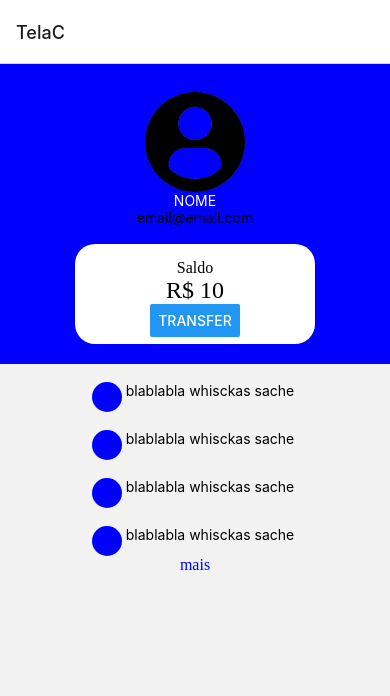
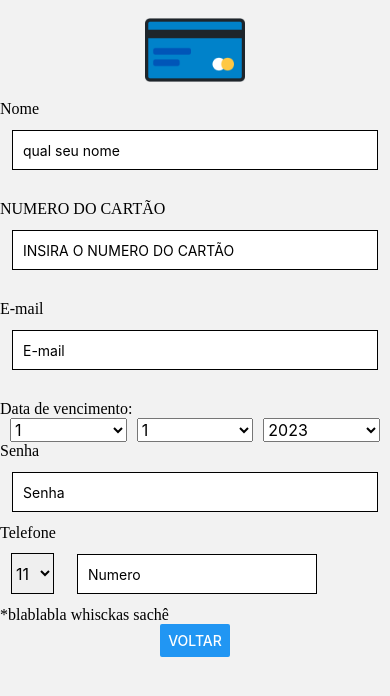
Before and after one commit to aniarazwarg/dsProject, a React Native app: screen /TelaE in a window 390 px wide. Shown: the top 696 px of the page. Built offline with nearby package versions, Linux system fonts and the light colour scheme.

Commit message:
tela E com os pickers

```diff
--- a/App.js
+++ b/App.js
@@ -6,18 +6,23 @@ import { TelaA } from './telas/TelaA';
 import { TelaB } from './telas/TelaB';
 import { TelaC } from './telas/TelaC';
 import { TelaD } from './telas/TelaD';
+import { TelaE } from './telas/TelaE';
+
 
 const Stack = createNativeStackNavigator();
 
 export default function App() {
   return (
     <NavigationContainer>
-      <Stack.Navigator initialRouteName='TelaC'>
-        <Stack.Screen name='TelaA' component={TelaA}/>
-        <Stack.Screen name='TelaB' component={TelaB}/>
-        <Stack.Screen name='TelaC' component={TelaC}/>
-        <Stack.Screen name='TelaD' component={TelaD}/>
+
+      <Stack.Navigator initialRouteName='TelaE'>
+        <Stack.Screen name='TelaA'  component={TelaA} options={{ headerShown: false }}/>
+        <Stack.Screen name='TelaB' component={TelaB} options={{ headerShown: false }}/>
+        <Stack.Screen name='TelaC' component={TelaC} options={{ headerShown: false }} />
+        <Stack.Screen name='TelaD' component={TelaD} options={{ headerShown: false }}/>
+        <Stack.Screen name='TelaE' component={TelaE} options={{ headerShown: false }}/>
       </Stack.Navigator>
+
     </NavigationContainer>
   );
 }
--- a/telas/TelaC.js
+++ b/telas/TelaC.js
@@ -1,6 +1,9 @@
 import React from "react";
 import { View, Button, Image, StyleSheet, Text, TextInput,Card,TouchableOpacity} from "react-native";
 // import { Card } from 'react-native-elements';
+
+
+
 
 export function TelaC({navigation}) {
     return (
--- /dev/null
+++ b/telas/TelaE.js
@@ -0,0 +1,282 @@
+import { View, Button, Image, StyleSheet, Text, TextInput , CheckBox , Picker,} from "react-native";
+import React, {useState} from 'react';
+import DatePicker from 'react-native';
+
+export function TelaE({navigation})
+{
+    // const [date, setDate] = useState(new Date());
+    // const [showPicker, setShowPicker] = useState(false);
+
+    // const handleDateChange = (selectedDate) => {
+    //   setShowPicker(false);
+    //   setDate(selectedDate || date);
+    // };
+        // const [number, setNumber] = useState('');
+
+        const handleNumberChange = (itemValue) => {
+        setNumber(itemValue);
+        };
+
+        // const [number, setNumber] = useState('');
+
+        // const handleNumberChange = (text) => {
+        //   setNumber(text.replace(/[^0-9]/g, ''));
+        //
+
+
+            const [day, setDay] = useState('');
+
+            const handleDayChange = (itemValue) => {
+              setDay(itemValue);
+            };
+
+            const days = Array.from({ length: 30 }, (_, i) => i + 1);
+// --------------------dia-------------------------------------------------
+            const [mes, setMes] = useState('');
+
+            const handleMesChange = (itemValue) => {
+              setMes(itemValue);
+            };
+
+            const meses = Array.from({ length: 12 }, (_, i) => i + 1);
+// -------------------------mes-----------------------------------------------
+
+            const [year, setYear] = useState('');
+
+            const handleYearChange = (itemValue) => {
+            setYear(itemValue);
+            };
+
+            const years = Array.from({ length: 11 }, (_, i) => i + 2023);
+
+// ------------------------ano-----------------------------------
+
+// ---------------------ddd----------------------
+
+
+        const [ddd, setDdd] = useState('');
+
+        const handleDddChange = (itemValue) => {
+        setDdd(itemValue);
+        };
+
+        const ddds = Array.from({ length: 89 }, (_, i) => i + 11);
+
+
+    const [isSelected, setSelection] = useState(false);
+    return (
+    <View style={{JustifyContent:'center'}}>
+        <View style={styles.container}>
+        {/* <View style={{
+                 flexDirection: 'row',
+                 height: 50,
+                  padding: 40,
+                }}>
+                 <Text style={styles.text}>Welcome!</Text>
+                </View>
+                <br></br> */}
+
+                {/* <View style={{flexDirection: 'row',
+              padding: 40,}}> */}
+                <Image style={styles.imagem} source={require('../assets/cartao.png')}/>
+                </View>
+        {/* </View> */}
+
+
+
+        <View>
+           <text>Nome</text>
+         <TextInput
+          style={styles.input}
+         placeholder="qual seu nome">
+
+           </TextInput>
+          <br></br>
+          <text>NUMERO DO CARTÃO</text>
+           <TextInput
+           style={styles.input}
+          placeholder="INSIRA O NUMERO DO CARTÃO">
+          </TextInput>
+           <br></br>
+           <text>E-mail</text>
+           <TextInput
+           style={styles.input}
+           placeholder="E-mail">
+          </TextInput>
+           <br></br>
+
+
+                {/* <Button title="Selecione uma data" onPress={() => setShowPicker(true)} />
+            {showPicker && (
+                <DatePicker
+                date={date}
+                mode="date"
+                onDateChange={handleDateChange}
+                />)} */}
+
+
+         {/* <text>Telefone</text>
+          <TextInput
+            style={styles.input}
+           placeholder="telefone">
+         </TextInput> */}
+
+                {/* <TextInput style={styles.input}
+           placeholder="DIA"></TextInput>
+            value={number}
+            onChangeText={handleNumberChange}
+            keyboardType="numeric"
+            /> */}
+
+                    {/* <Picker
+      selectedValue={number}
+      onValueChange={handleNumberChange}
+    >
+      <Picker.Item label="1" value="1" />
+      <Picker.Item label="2" value="2" />
+      <Picker.Item label="3" value="3" />
+      <Picker.Item label="4" value="4" />
+      <Picker.Item label="5" value="5" />
+    </Picker> */}
+
+    <text>Data de vencimento: </text>
+    <View style={{ flexDirection: 'row' }}>
+
+
+    <View style={{width:10}}/>
+<Picker
+selectedValue={day}
+onValueChange={handleDayChange}
+style={{ flex: 1 }}
+
+>
+{days.map((d) => (
+<Picker.Item key={d} label={d.toString()} value={d.toString()} />
+))}
+</Picker>
+<View style={{width:10}}/>
+{/* -------------------------------dia  */}
+<Picker
+selectedValue={mes}
+onValueChange={handleDayChange}
+style={{ flex: 1 }}
+>
+{meses.map((m) => (
+<Picker.Item key={m} label={m.toString()} value={m.toString()} />
+))}
+</Picker>
+<View style={{width:10}}/>
+{/* --------------------------------mes */}
+<Picker
+selectedValue={year}
+onValueChange={handleYearChange}
+style={{ flex: 1 }}
+>
+{years.map((y) => (
+<Picker.Item key={y} label={y.toString()} value={y.toString()} />
+))}
+</Picker>
+<View style={{width:10}}/>
+{/* ------------------------------------ano */}
+</View>
+
+<text>Senha</text>
+          <TextInput
+            style={styles.input}
+           placeholder="Senha">
+         </TextInput>
+
+
+         <text>Telefone</text>
+         <View style={{ flexDirection: 'row' }}>
+
+          <Picker selectedValue={ddd} onValueChange={handleDddChange}
+          style={{ height: 41 , margin:11 , borderColor:'black'}}
+          >
+                {ddds.map((d) => (
+                <Picker.Item key={d} label={d.toString()} value={d.toString()} />
+                ))}
+            </Picker>
+         <TextInput
+            style={styles.input}
+           placeholder="Numero">
+         </TextInput>
+         </View>
+
+         <text>*blablabla whisckas sachê</text>
+
+
+        </View>
+
+
+
+        <View style={{flexDirection: 'row',
+              justifyContent:'center',}}>
+
+
+          <Button title="Voltar" onPress={() => navigation.navigate('TelaB')}></Button>
+
+        </View>
+
+    </View>
+      );
+}
+
+
+
+
+     const styles = StyleSheet.create({
+        container: {
+         paddingTop: 0,
+         JustifyContent:'center',
+         alignItems:'center',
+       },
+
+        imagem: {
+        width: 100,
+        height: 100,
+        },
+
+        text: {
+         allingItens:'center',
+        },
+
+        text2: {
+            color: 'blue',
+        },
+
+        input2: {
+            backgroundColor: 'white',
+            height: 80,
+            margin: 12,
+            borderWidth: 1,
+            padding: 10,
+        },
+        input: {
+            backgroundColor: 'white',
+            height: 40,
+            margin: 12,
+            borderWidth: 1,
+            padding: 10,
+        },
+
+        checkboxContainer: {
+            flexDirection: 'row',
+            marginBottom: 20,
+        },
+        checkbox: {
+            alignSelf: 'center',
+        },
+        label: {
+            margin: 8,
+        },
+
+
+      button: {
+        height: 40,
+        width:100,
+        margin: 52,
+        padding: 40,
+      }
+
+    });
```
Also changed, not shown: assets/cartao.png (added).
